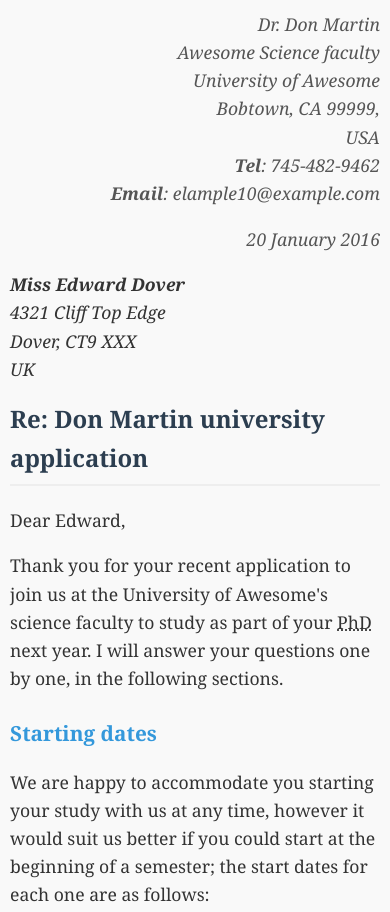
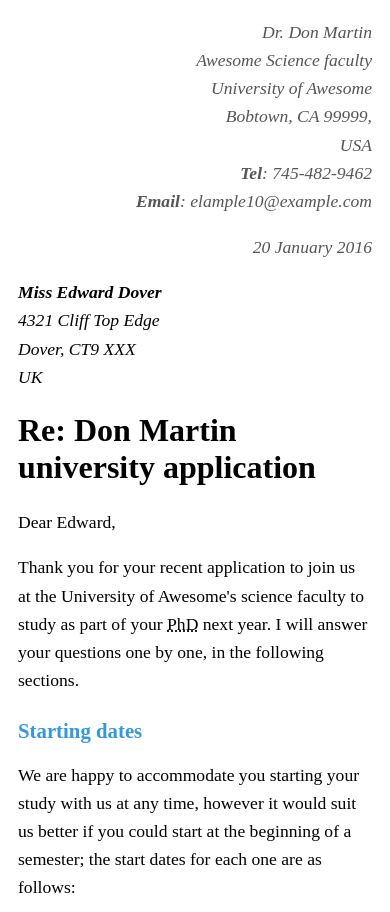
Before and after one commit to daijikuriakose2006/Making-up-a-letter, a plain HTML site: page index.html in a window 390 px wide. Shown: the top 912 px of the page. Drawn offline with Linux system fonts and the light colour scheme.

Commit message:
main.css

```diff
--- a/main.css
+++ b/main.css
@@ -1,4 +1,4 @@
-body {
+boy {
     max-width: 800px;
     margin: 0 auto;
     font-family: 'Georgia', serif;
@@ -14,7 +14,7 @@ body {
     color: #555;
   }
 
-  h1 {
+  1 {
     font-size: 1.8em;
     color: #2c3e50;
     margin-bottom: 0.8em;
@@ -60,7 +60,7 @@ body {
       padding: 10px;
     }
 
-    h1 {
+    1 {
       font-size: 1.5em;
     }
 
```
